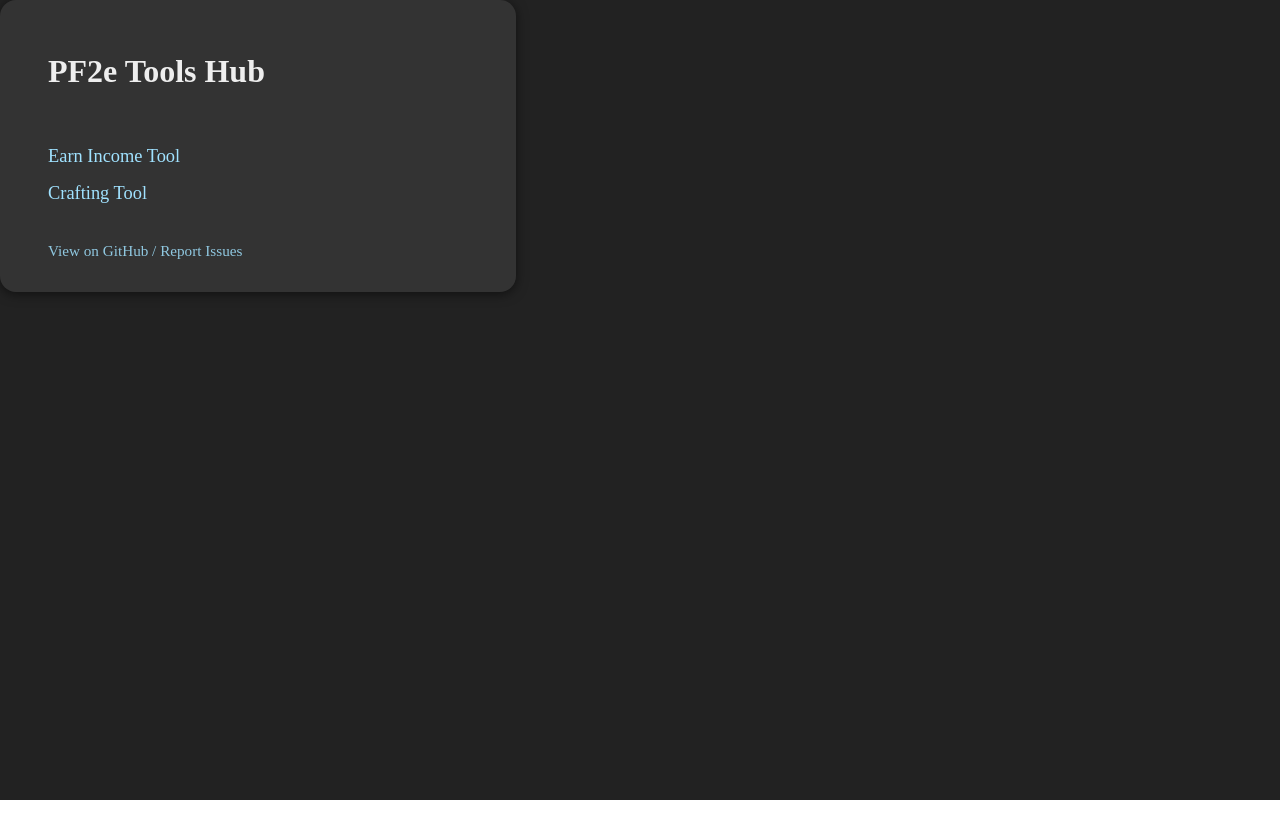
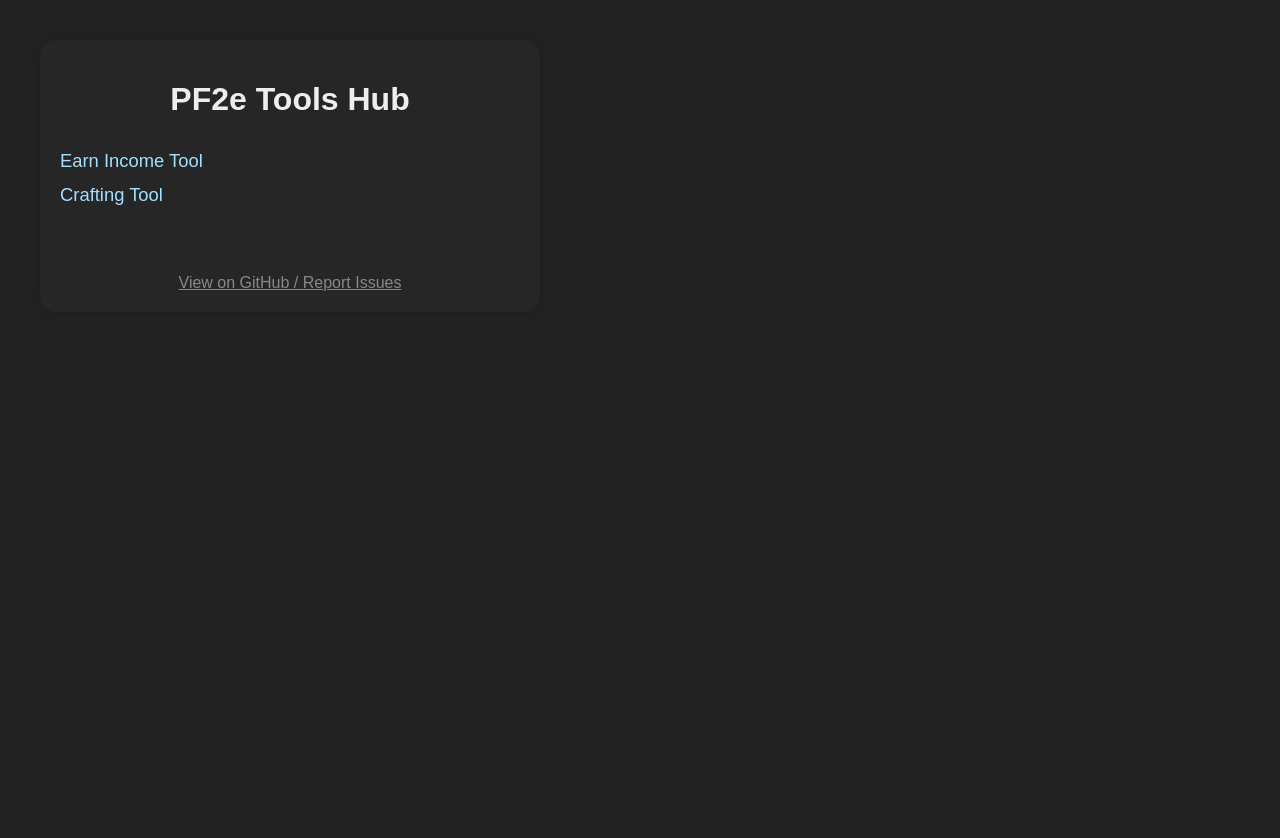
Before and after one commit to tuhs1985/pf2e-tools-homepage, a React (Vite) app: page / in a window 1280 px wide. Before the commit the page ends 800 px from the top, so only its background shows below. Built offline with nearby package versions, Linux system fonts and the light colour scheme.

Commit message:
Fixing formating to make it look better

```diff
--- a/src/App.css
+++ b/src/App.css
@@ -1,39 +1,83 @@
 body {
+  background: #222;
+  color: #eee;
+  font-family: sans-serif;
   margin: 0;
   padding: 0;
 }
+
 .app-container {
   min-height: 100vh;
-  background: #222;
-  color: #eee;
-  display: flex;
-  align-items: flex-start; /* Align to top */
-  /* Removed justify-content: center; */
+  padding: 0;
+  margin: 0;
+  /* To keep content at top left, no flex or centering here */
 }
 
 .inner-container {
-  background: #333;
-  padding: 2em 3em;
-  border-radius: 16px;
-  box-shadow: 0 2px 12px #0008;
-  width: 100%;
-  max-width: 420px;
-  text-align: left; /* changed from center */
+  max-width: 500px;
+  margin: 2.5rem 0 0 2.5rem; /* Top and left margin for "left side" position */
+  padding: 0;
+}
+
+.main-card {
+  background: #262626;
+  padding: 1.25rem;
+  border-radius: 1rem;
+  box-shadow: 0 1px 8px rgba(0,0,0,0.15);
+  display: flex;
+  flex-direction: column;
+  gap: 1rem;
 }
 
 h1 {
-  font-size: 2em;
-  margin-bottom: 1.5em;
+  font-size: 2rem;
+  margin-bottom: 1rem;
+  text-align: center;
 }
+
+ul {
+  padding: 0;
+  margin: 0 0 1rem 0;
+  list-style: none;
+}
+
+ul li {
+  margin-bottom: 0.75rem;
+  font-size: 1.15rem;
+}
+
 a {
   color: #a0e2ff;
   text-decoration: none;
+  font-weight: 500;
 }
+
 a:hover {
   text-decoration: underline;
 }
+
 footer {
-  margin-top: 2em;
-  font-size: 0.95em;
-  opacity: 0.85;
+  margin-top: 1.5rem;
+  text-align: center;
+  font-size: 1rem;
+  color: #888;
 }
+
+footer a {
+  color: #888;
+  text-decoration: underline;
+}
+
+@media (max-width: 700px) {
+  .inner-container {
+    margin: 1rem 0 0 1rem;
+    max-width: 98vw;
+  }
+  .main-card {
+    padding: 1rem;
+    gap: 0.75rem;
+  }
+  h1 {
+    font-size: 1.5rem;
+  }
+}
--- a/src/App.tsx
+++ b/src/App.tsx
@@ -4,24 +4,16 @@ export default function App() {
   return (
 <div className="app-container">
   <div className="inner-container">
+    <div className="main-card">
       <h1>PF2e Tools Hub</h1>
-        <ul style={{ fontSize: "1.15em", lineHeight: "2em", listStyle: "none", paddingLeft: 0 }}>
-          <li>
-            <a href="https://earnincome.tuhsrpg.com">Earn Income Tool</a>
-          </li>
-          <li>
-            <a href="https://crafting.tuhsrpg.com">Crafting Tool</a>
-          </li>
+      <ul>
+        <li><a href="https://earnincome.tuhsrpg.com">Earn Income Tool</a></li>
+        <li><a href="https://crafting.tuhsrpg.com">Crafting Tool</a></li>
       </ul>
       <footer>
-          <a
-            href="https://github.com/tuhs1985/pf2e-crafting"
-            target="_blank"
-            rel="noopener noreferrer"
-          >
-            View on GitHub / Report Issues
-          </a>
+        <a href="https://github.com/yourusername/pf2e-tools-homepage">View on GitHub / Report Issues</a>
       </footer>
+    </div>
   </div>
 </div>
   );
```
Also changed, not shown: 1 other file (tests, documents, lock files or other folders). Lines whose indentation alone changed are shown as unchanged.
